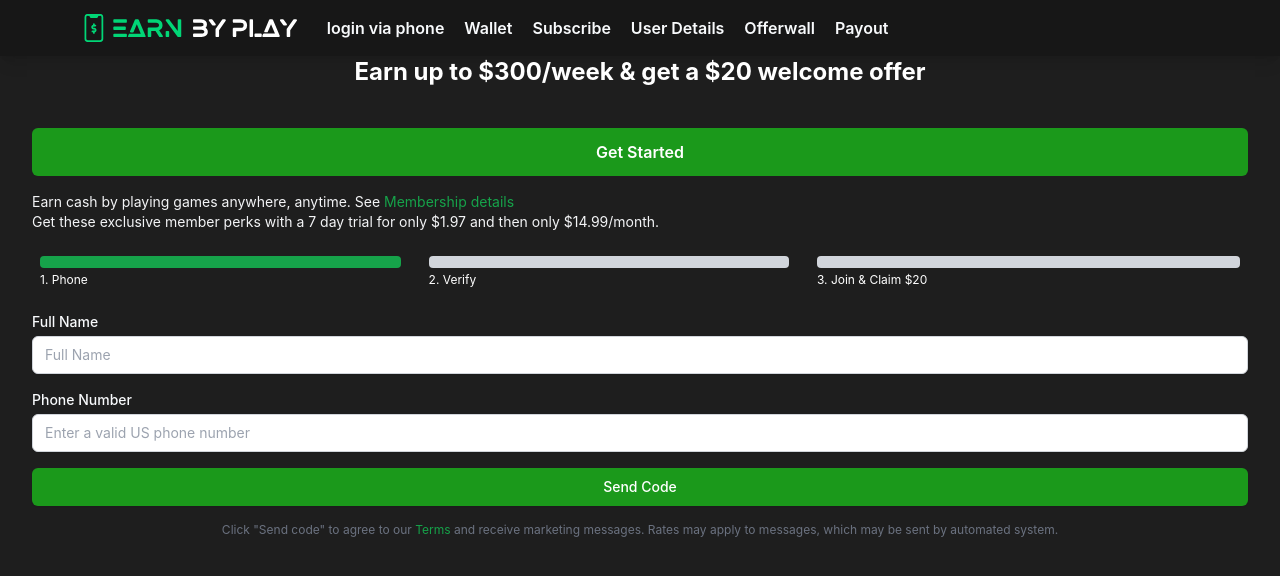
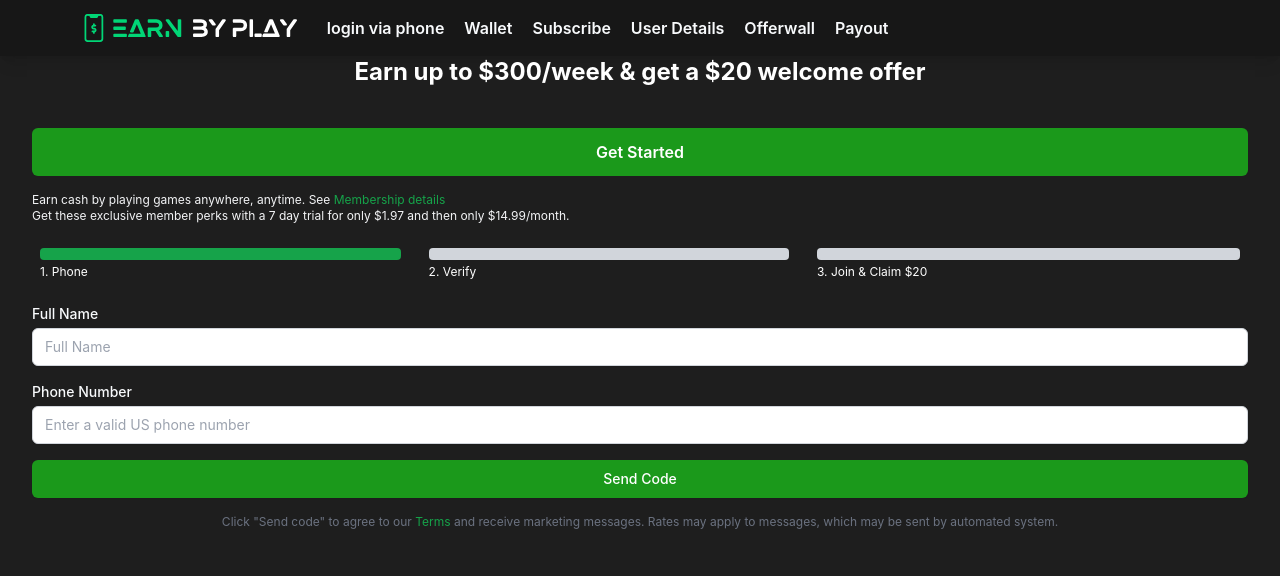
Before and after one commit to lsaffie/earnbyplay-frontend, a React (Create React App) app: page /phone-verify in a window 1280 px wide. Shown: the top 576 px of the page. Built offline with nearby package versions, Linux system fonts and the light colour scheme; no server answers.

Commit message:
md screens use xs text

```diff
--- a/src/components/PhoneNumberVerification.js
+++ b/src/components/PhoneNumberVerification.js
@@ -50,7 +50,7 @@ const PhoneNumberForm = ({ onSubmit, phoneNumber, setPhoneNumber, fullName, setF
         Get Started
       </button>
 
-      <p className="text-gray-100 mb-4 text-base sm:text-xs md:text-sm">
+      <p className="text-gray-100 mb-4 text-base sm:text-xs md:text-xs">
         Earn cash by playing games anywhere, anytime. See<a href="#" className="text-green-600 hover:underline"> Membership details</a>
         <br />
         Get these exclusive member perks with a 7 day trial for only $1.97 and then only $14.99/month.
```
